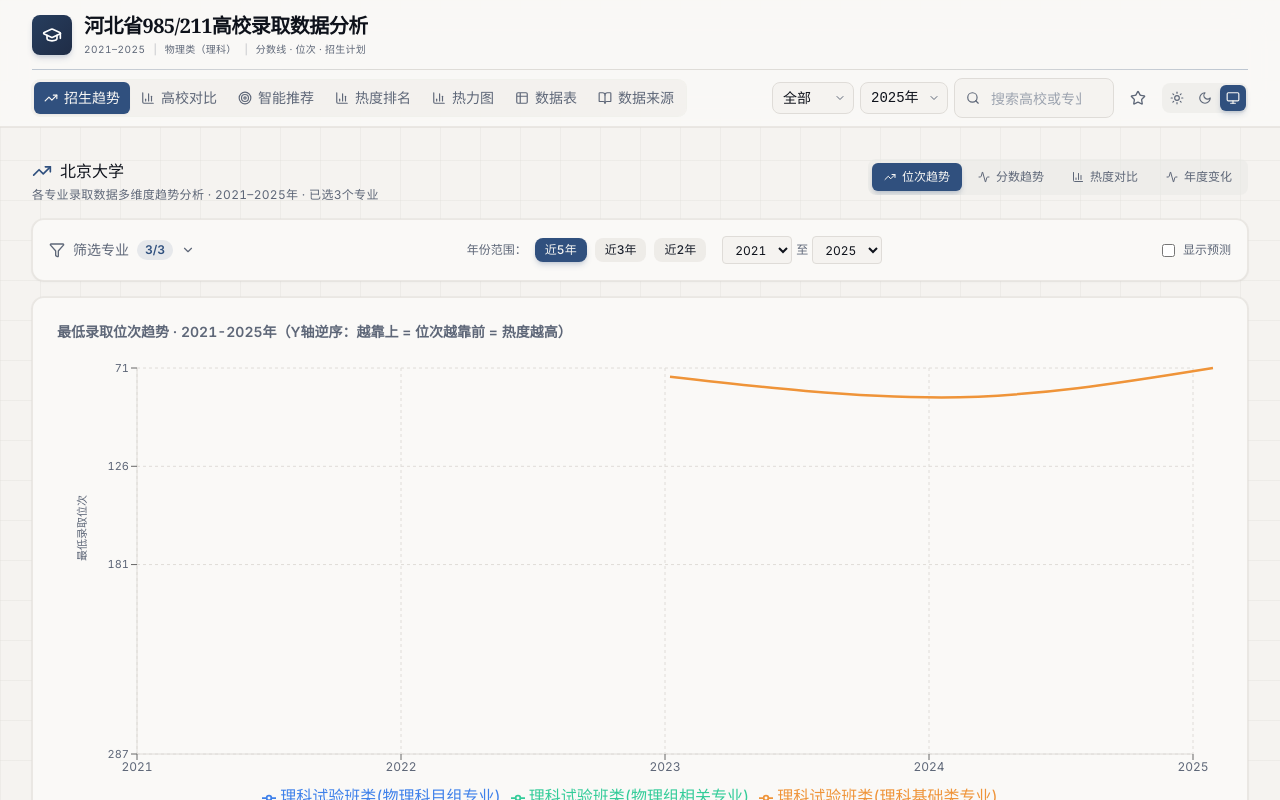
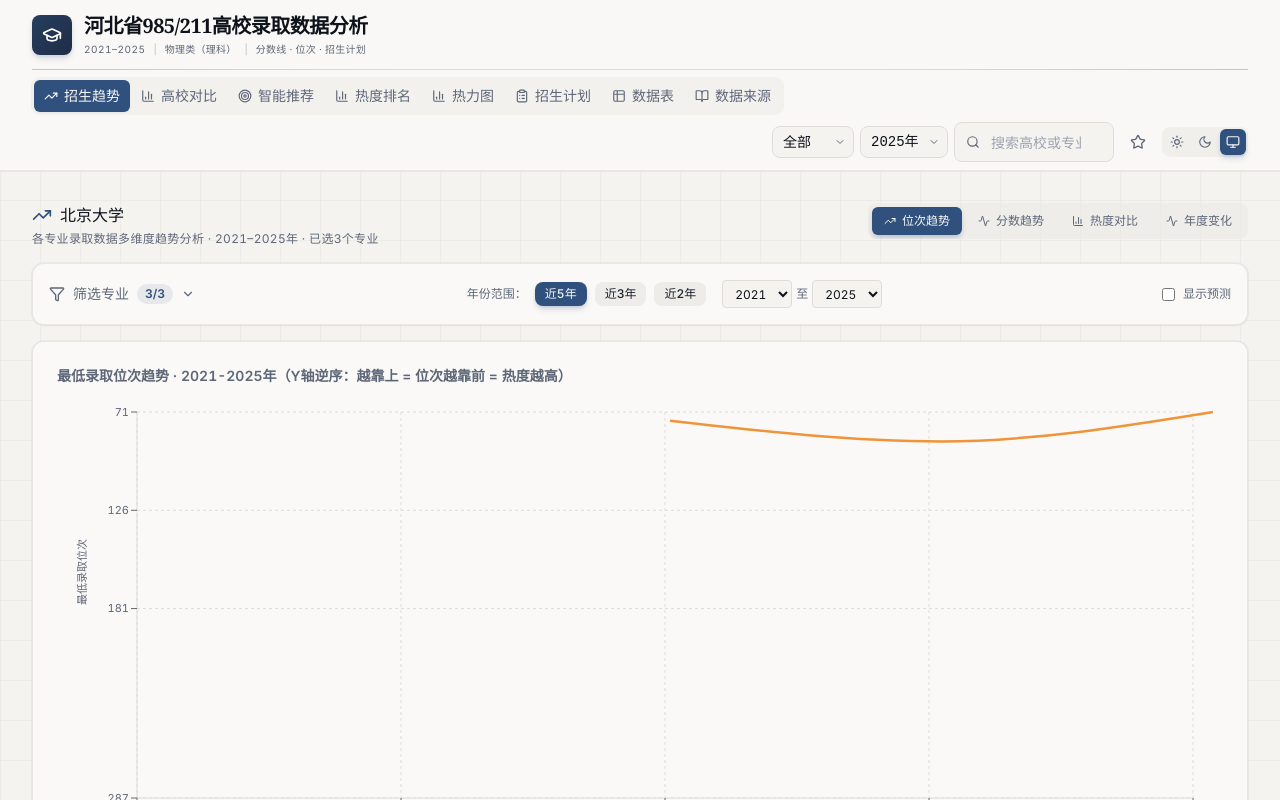
Before and after one commit to ZeroKingHao/ExaminationData, a React (Vite) app: page / in a window 1280 px wide. Shown: the top 800 px of the page. Built offline with nearby package versions, Linux system fonts and the light colour scheme; the HTML template or start-up script is replaced by a standard one.

Commit message:
feat(plan): 桌面端 Tab 栏接入「招生计划」入口
- import ClipboardList 图标与 EnrollmentPlanChart 组件
- tabs 数组在热力图与数据表之间插入 plan
- 渲染分支新增 activeTab==='plan' 分支

```diff
--- a/src/App.tsx
+++ b/src/App.tsx
@@ -5,6 +5,7 @@
 import type { TabType } from './context/AppContext';
 import TrendChart from './components/TrendChart';
 import HeatmapChart from './components/HeatmapChart';
+import EnrollmentPlanChart from './components/EnrollmentPlanChart';
 import DataTable from './components/DataTable';
 import BarChart from './components/BarChart';
 import GlobalSearch from './components/GlobalSearch';
@@ -17,7 +18,7 @@
 
 import { SkeletonChart, SkeletonStats } from './components/Skeleton';
 
-import { GraduationCap, TrendingUp, BarChart3, Table2, BookOpen, Sun, Moon, Monitor, Target, ChevronDown, SlidersHorizontal, Search } from 'lucide-react';
+import { GraduationCap, TrendingUp, BarChart3, Table2, BookOpen, Sun, Moon, Monitor, Target, ChevronDown, SlidersHorizontal, Search, ClipboardList } from 'lucide-react';
 import MobileTabBar from './components/MobileTabBar';
 import FilterDrawer from './components/FilterDrawer';
 
@@ -75,6 +76,7 @@
     { id: 'recommend' as TabType, label: '智能推荐', icon: Target },
     { id: 'bar' as TabType, label: '热度排名', icon: BarChart3 },
     { id: 'heatmap' as TabType, label: '热力图', icon: BarChart3 },
+    { id: 'plan' as TabType, label: '招生计划', icon: ClipboardList },
     { id: 'table' as TabType, label: '数据表', icon: Table2 },
     { id: 'sources' as TabType, label: '数据来源', icon: BookOpen },
   ];
@@ -199,6 +201,9 @@
           {activeTab === 'heatmap' && (
             <HeatmapChart university={selectedUniversity} category={selectedCategory} />
           )}
+          {activeTab === 'plan' && (
+            <EnrollmentPlanChart university={selectedUniversity} />
+          )}
           {activeTab === 'bar' && (
             <BarChart year={selectedYear} category={selectedCategory} />
           )}
```
